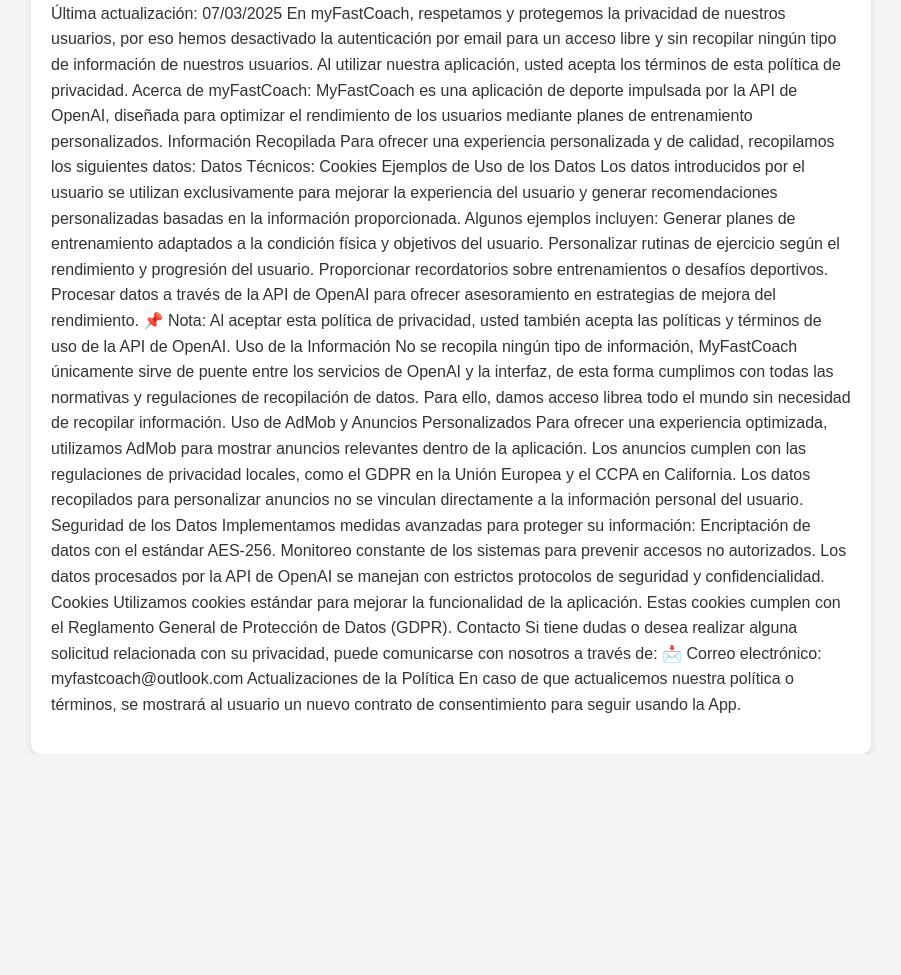
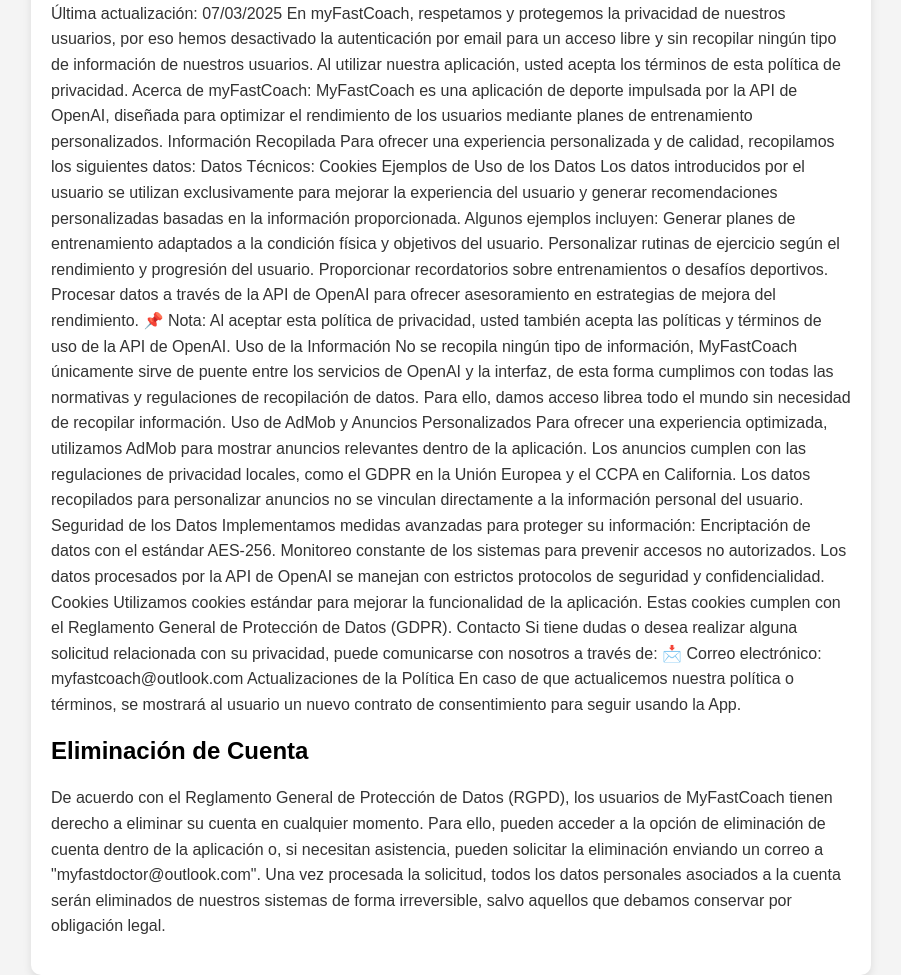
Before and after one commit to sitozeta/myfastcoachpolicies.github.io, a plain HTML site: page index.html in a window 1280 px wide. Shown: the part 99-1074 px from the top of the page, without its empty margins (189-1090 px from the left). Before the commit the page ends 853 px from the top, so only its background shows below. Drawn offline with Linux system fonts and the light colour scheme.

Commit message:
Update index.html

```diff
--- a/index.html
+++ b/index.html
@@ -84,6 +84,14 @@ Si tiene dudas o desea realizar alguna solicitud relacionada con su privacidad,
 
 Actualizaciones de la Política
 En caso de que actualicemos nuestra política o términos, se mostrará al usuario un nuevo contrato de consentimiento para seguir usando la App.</p>
+
+        <h2>Eliminación de Cuenta</h2>
+        <p>
+            De acuerdo con el Reglamento General de Protección de Datos (RGPD), los usuarios de MyFastCoach tienen derecho a eliminar su cuenta en cualquier momento.
+            Para ello, pueden acceder a la opción de eliminación de cuenta dentro de la aplicación o, si necesitan asistencia, pueden solicitar la eliminación enviando un correo a
+            "myfastdoctor@outlook.com". Una vez procesada la solicitud, todos los datos personales asociados a la cuenta serán eliminados de
+            nuestros sistemas de forma irreversible, salvo aquellos que debamos conservar por obligación legal.
+        </p>
     </div>
 </body>
 </html>
```
